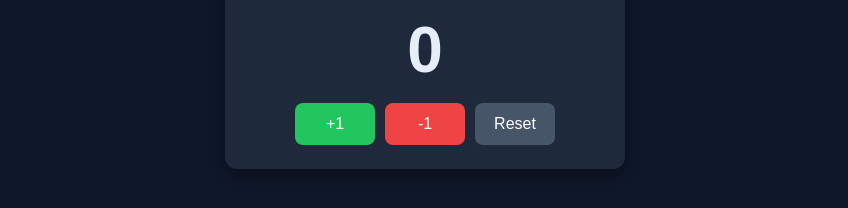
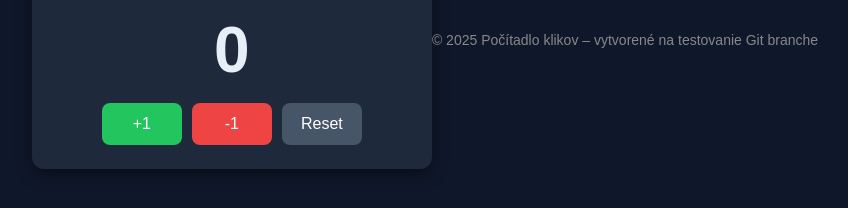
Before and after one commit to MartinKvak/webapp-Fusko, a plain HTML site: page index.html in a window 1280 px wide. Shown: the part 370-578 px from the top of the page, without its empty margins (215-1063 px from the left). Drawn offline with Linux system fonts and the light colour scheme.

Commit message:
oprava footer

```diff
--- a/index.html
+++ b/index.html
@@ -19,7 +19,11 @@
       <button id="resetBtn" class="btn btn-reset">Reset</button>
     </div>
   </main>
+  <footer style="text-align:center; margin-top:20px; font-size:14px; color:#888;">
+    &copy; 2025 Počítadlo klikov – vytvorené na testovanie Git branche
+  </footer>
 
   <script src="script.js"></script>
+
 </body>
 </html>
```
